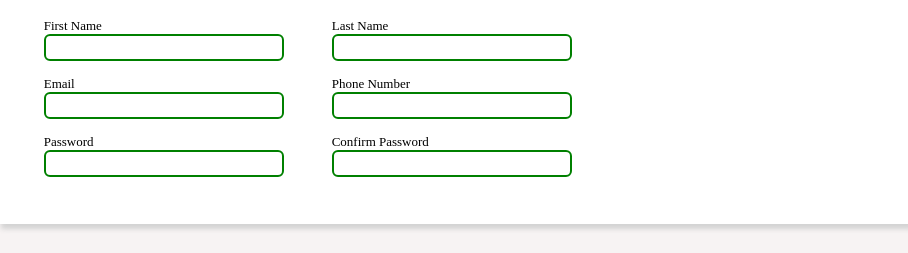
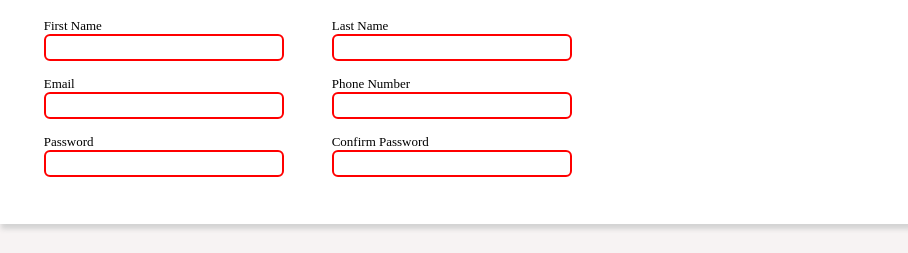
Before and after one commit to cornicon/odin-signup-form, a plain HTML site: page index.html in a window 1280 px wide. Shown: the part 298-551 px from the top of the page, 372-1280 px from the left. Drawn offline with Linux system fonts and the light colour scheme.

Commit message:
Added Validation Requirements

```diff
--- a/index.html
+++ b/index.html
@@ -30,39 +30,38 @@
                 <div class="form-pair">
                     <div>
                         <label for="first-name">First Name</label>
-                            <input id="first-name" name="first-name" type="text"/>
+                        <input id="first-name" name="first-name" type="text" min="1" required/>
                     </div>
 
                     <div>
                         <label for="last-name">Last Name</label>
-                            <input id="last-name" name="last-name" type="text"/>
+                        <input id="last-name" name="last-name" type="text" min="1" required/>
                     </div>
                 </div>
 
                 <div class="form-pair">
                     <div>
                         <label for="email">Email</label>
-                            <input id="email" name="email" type="email"/>
+                        <input id="email" name="email" type="email" min="5" required/>
                     </div>
                     <div>
                         <label for="phone-number">Phone Number</label>
-                            <input id="phone-number" name="phone-number" type="tel"/>
+                        <input id="phone-number" name="phone-number" type="tel" pattern="[0-9]{10}" required/>
                     </div>
                 </div>
 
                 <div class="form-pair">
                     <div>
                         <label for="password">Password</label>
-                            <input id="password" name="password" type="password"/>
+                        <input id="password" name="password" type="password" min="8" required/>
                     </div>
 
                     <div>
                         <label for="password-confirm">Confirm Password</label>
-                            <input id="password-confirm" name="password-confirm" type="password"/>
+                        <input id="password-confirm" name="password-confirm" min="8" type="password" required/>
                     </div>
                 </div>
         </div>
-
 
                 <div class="submit-section">
                     <button type="submit">Create Account</button>
```
Lines whose indentation alone changed are shown as unchanged.
